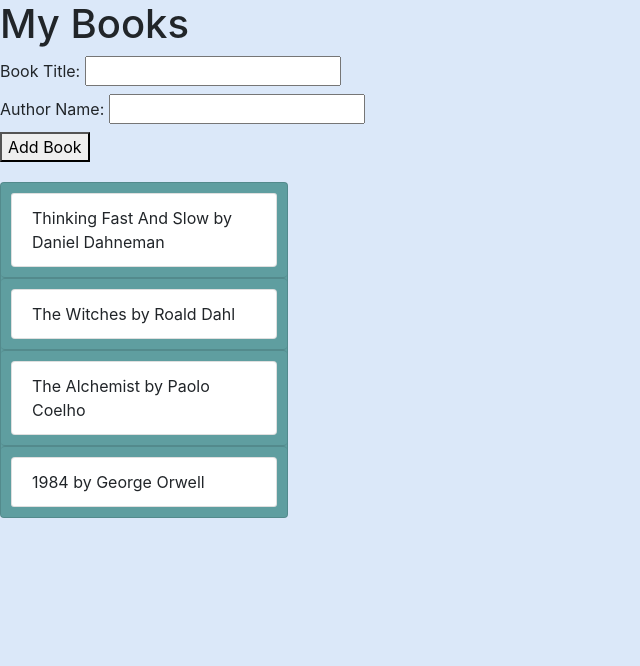
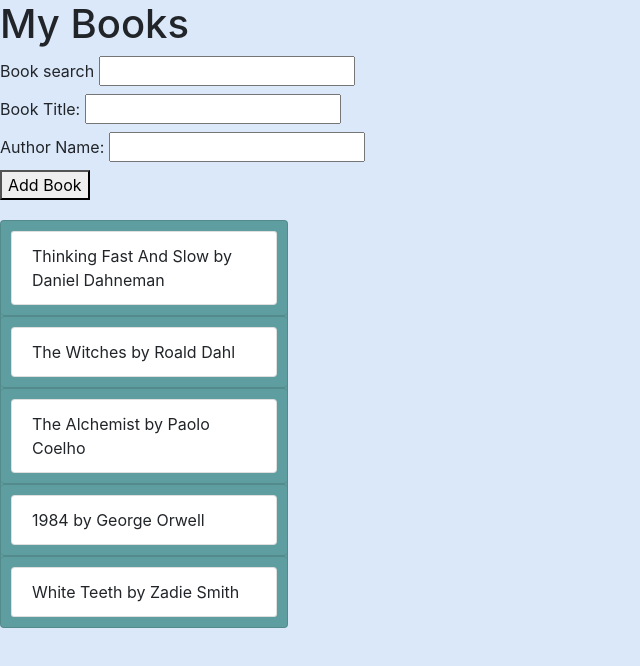
Before and after one commit to Danielandro/angular-books, an Angular app: page / in a window 1280 px wide. Shown: the top 666 px of the page, without its empty margins (0-640 px from the left). Built offline with nearby package versions, Linux system fonts and the light colour scheme; data requests are answered from the project's data file.

Commit message:
Generate book-search component

```diff
--- a/db.json
+++ b/db.json
@@ -19,6 +19,11 @@
       "id": 4,
       "title": "1984",
       "author": "george orwell"
+    },
+    {
+      "id": 5,
+      "title": "white teeth",
+      "author": "zadie smith"
     }
   ]
 }
--- a/src/app/app.module.ts
+++ b/src/app/app.module.ts
@@ -4,9 +4,10 @@ import { HttpClientModule } from "@angular/common/http";
 
 import { AppComponent } from "./app.component";
 import { BooksComponent } from "./books/books.component";
+import { BookSearchComponent } from './book-search/book-search.component';
 
 @NgModule({
-  declarations: [AppComponent, BooksComponent],
+  declarations: [AppComponent, BooksComponent, BookSearchComponent],
   imports: [BrowserModule, HttpClientModule],
   providers: [],
   bootstrap: [AppComponent]
--- /dev/null
+++ b/src/app/book-search/book-search.component.html
@@ -0,0 +1,3 @@
+<div class="bookSearch">
+  <label>Book search <input type="text"/></label>
+</div>
--- /dev/null
+++ b/src/app/book-search/book-search.component.ts
@@ -0,0 +1,15 @@
+import { Component, OnInit, EventEmitter, Output, Input } from "@angular/core";
+import { ThrowStmt } from "@angular/compiler";
+
+@Component({
+  selector: "app-book-search",
+  templateUrl: "./book-search.component.html",
+  styleUrls: ["./book-search.component.css"]
+})
+export class BookSearchComponent implements OnInit {
+  searchTerm: string = "fast";
+
+  constructor() {}
+
+  ngOnInit() {}
+}
--- a/src/app/books/books.component.html
+++ b/src/app/books/books.component.html
@@ -1,4 +1,5 @@
 <h1>My Books</h1>
+<app-book-search></app-book-search>
 <!-- Form to add a new book -->
 <label
   >Book Title:
--- a/src/app/books/books.component.ts
+++ b/src/app/books/books.component.ts
@@ -9,6 +9,7 @@ import { BookService } from "./book.service";
 })
 export class BooksComponent implements OnInit {
   books: IBook[];
+  term: string = "hold";
 
   constructor(private bookService: BookService) {}
 
@@ -19,14 +20,16 @@ export class BooksComponent implements OnInit {
   }
 
   add(title: string, author: string): void {
-    // make sure fields are not blank
+    // convert strings to lower case
     title = title.trim().toLocaleLowerCase();
     author = author.trim().toLocaleLowerCase();
 
+    // make sure fields are not blank
     if (!title || !author) {
       return;
     }
 
+    // send data to BookService
     this.bookService
       .addBook({ id: 0, title, author } as IBook)
       .subscribe(newBook => {
@@ -34,4 +37,8 @@ export class BooksComponent implements OnInit {
         this.books.push(newBook);
       });
   }
+
+  onSearchInput(term: string) {
+    console.log("TERM from parent: ", term);
+  }
 }
```
Also changed, not shown: src/app/book-search/book-search.component.css (added), 1 other file (tests, documents, lock files or other folders).
